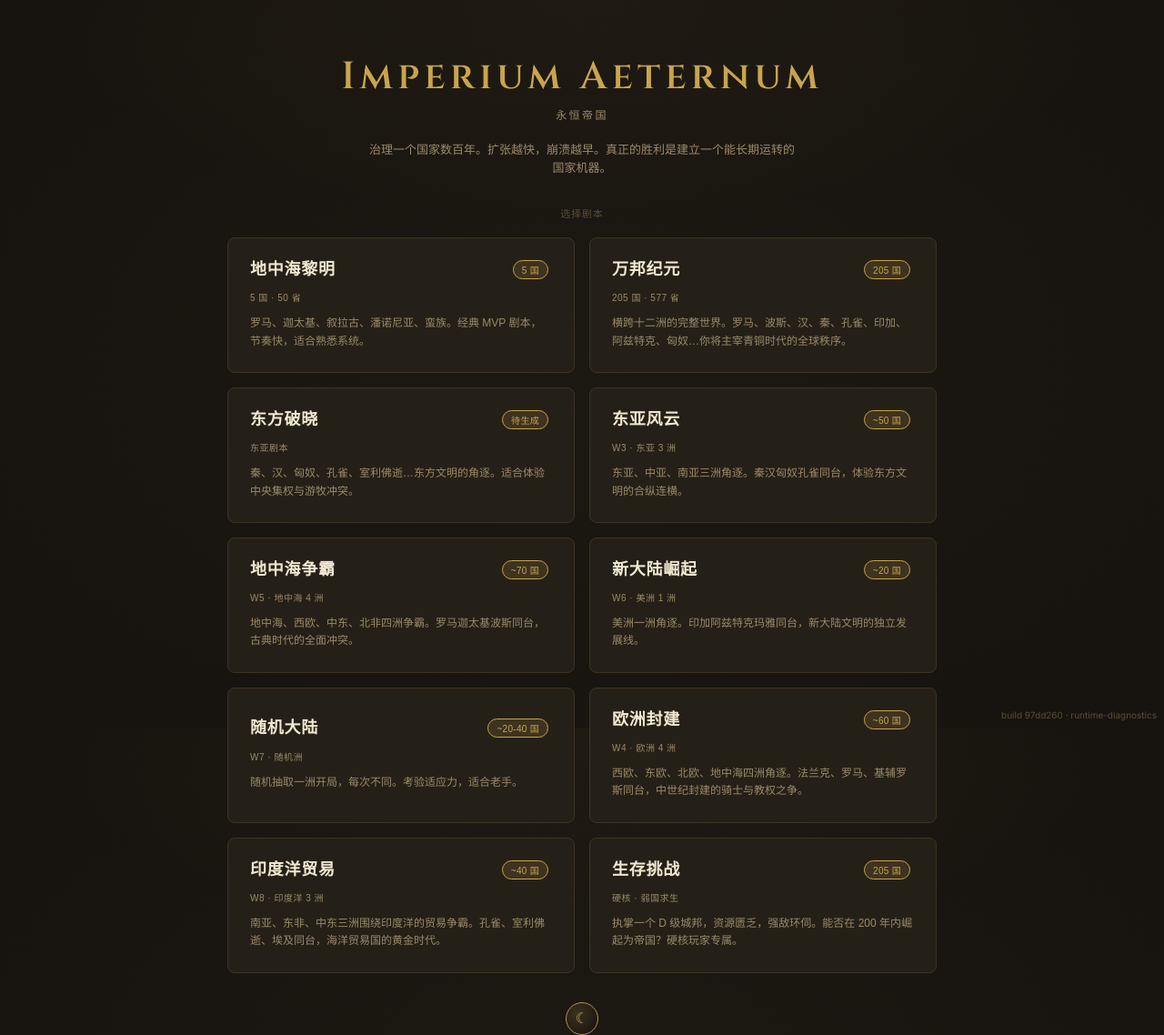
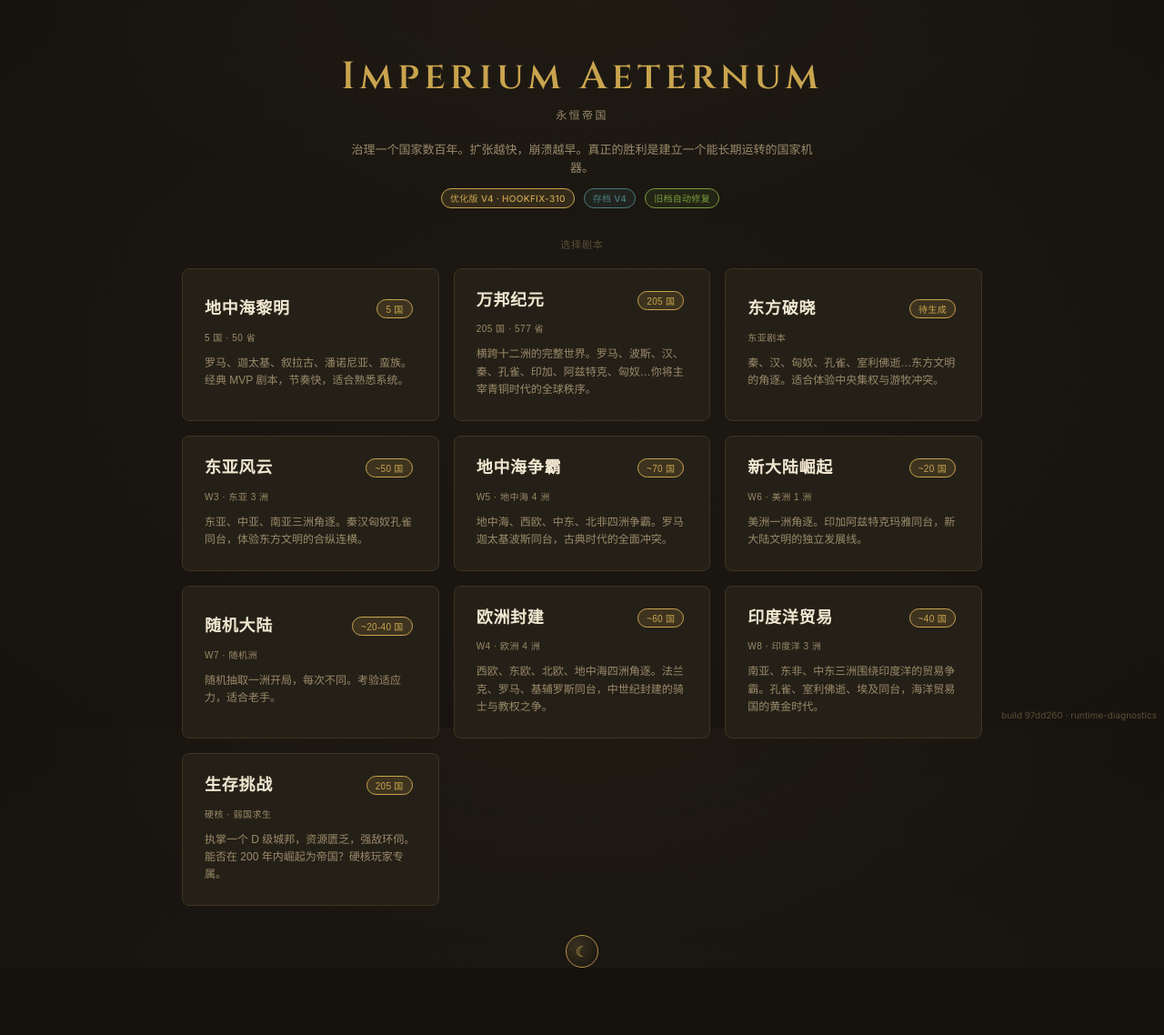
Before and after one commit to Lunora-Gather/Imperium-Aeternum, a React (Vite) app: page / in a window 1280 px wide. Shown: the whole page at 91% size. After the commit the page ends 1064 px from the top, so only its background shows below. Built offline with nearby package versions, Linux system fonts and the light colour scheme.

Commit message:
Polish scenario menu and local save controls

```diff
--- a/src/screens/ScenarioSelect.tsx
+++ b/src/screens/ScenarioSelect.tsx
@@ -1,19 +1,30 @@
 // 剧本选择页 — 开场选剧本 + 选国
 import { useState } from 'react';
 import { useGameStore, SCENARIOS, type ScenarioId } from '../store/gameStore';
+import { clearAllSaves, SAVE_VERSION } from '../store/persistence';
 import { Btn, Tag } from '../components/ui';
+
+const BUILD_MARK = '优化版 v4 · hookfix-310';
 
 export default function ScenarioSelect() {
   const { startScenario, startWithNation, load, hasSave, log } = useGameStore();
   const [selected, setSelected] = useState<ScenarioId | null>(null);
   const [pickedNation, setPickedNation] = useState<string | null>(null);
+  const [, forceRefresh] = useState(0);
 
   const scenario = SCENARIOS.find((s) => s.id === selected);
+  const saveExists = hasSave();
+
+  const clearLocal = () => {
+    if (!window.confirm('确认删除本浏览器里的全部 Imperium Aeternum 存档？')) return;
+    clearAllSaves();
+    forceRefresh((x) => x + 1);
+  };
 
   // 选了剧本但需要选国：显示选国界面
   if (scenario && scenario.needsNationPick && !pickedNation) {
     return (
-      <div style={{ maxWidth: 820, margin: '60px auto', padding: '0 20px' }}>
+      <div style={{ maxWidth: 900, margin: '60px auto', padding: '0 20px' }}>
         <div style={{ textAlign: 'center', marginBottom: 'var(--space-6)' }}>
           <h1 className="ia-display" style={{ fontSize: 36, margin: 0, letterSpacing: '0.1em' }}>{scenario.name}</h1>
           <p className="mute" style={{ marginTop: 'var(--space-3)', fontSize: 13 }}>{scenario.description}</p>
@@ -29,15 +40,14 @@ export default function ScenarioSelect() {
               onMouseLeave={(e) => { e.currentTarget.style.borderColor = 'var(--border)'; }}>
               <div style={{ display: 'flex', justifyContent: 'space-between', alignItems: 'center', marginBottom: 'var(--space-2)' }}>
                 <strong className="ia-display" style={{ fontSize: 16 }}>{n.name}</strong>
-                <Tag text={n.tier} tone={n.tier === 'S' ? 'gold' : 'info'} />
+                <Tag text={n.tier} tone={n.tier === 'S' ? 'gold' : n.tier === 'A' ? 'info' : 'warn'} />
               </div>
               <p className="mute" style={{ fontSize: 12, margin: 0, lineHeight: 1.5 }}>{n.desc}</p>
             </button>
           ))}
         </div>
         <div style={{ textAlign: 'center', marginTop: 'var(--space-5)' }}>
-          <Btn label="← 返回剧本列表" variant="ghost" onClick={() => { setSelected(null); }} />
-          {/* E11: classic 无需选国，点剧本即开；其余剧本在此选国后点「开启纪元」 */}
+          <Btn label="← 返回剧本列表" variant="ghost" onClick={() => { setSelected(null); setPickedNation(null); }} />
         </div>
       </div>
     );
@@ -66,7 +76,7 @@ export default function ScenarioSelect() {
 
   // 默认：剧本列表
   return (
-    <div style={{ maxWidth: 820, margin: '60px auto', padding: '0 20px' }}>
+    <div style={{ maxWidth: 920, margin: '60px auto', padding: '0 20px' }}>
       <div style={{ textAlign: 'center', marginBottom: 'var(--space-6)' }}>
         <h1 className="ia-display" style={{ fontSize: 42, margin: 0, letterSpacing: '0.12em', color: 'var(--gold)' }}>
           Imperium Aeternum
@@ -74,9 +84,14 @@ export default function ScenarioSelect() {
         <p className="ia-display ia-up" style={{ fontSize: 12, color: 'var(--text-mute)', marginTop: 'var(--space-2)', letterSpacing: '0.2em' }}>
           永恒帝国
         </p>
-        <p className="mute" style={{ marginTop: 'var(--space-4)', fontSize: 13, maxWidth: 480, margin: 'var(--space-4) auto 0' }}>
+        <p className="mute" style={{ marginTop: 'var(--space-4)', fontSize: 13, maxWidth: 520, margin: 'var(--space-4) auto 0' }}>
           治理一个国家数百年。扩张越快，崩溃越早。真正的胜利是建立一个能长期运转的国家机器。
         </p>
+        <div style={{ display: 'flex', justifyContent: 'center', gap: 6, marginTop: 12, flexWrap: 'wrap' }}>
+          <Tag text={BUILD_MARK} tone="gold" />
+          <Tag text={`存档 v${SAVE_VERSION}`} tone="info" />
+          <Tag text="旧档自动修复" tone="good" />
+        </div>
       </div>
 
       <div className="ia-display ia-up" style={{ fontSize: 11, color: 'var(--text-dim)', textAlign: 'center', marginBottom: 'var(--space-4)' }}>
@@ -86,7 +101,6 @@ export default function ScenarioSelect() {
       <div style={{ display: 'grid', gridTemplateColumns: 'repeat(auto-fill, minmax(260px, 1fr))', gap: 'var(--space-4)', marginBottom: 'var(--space-6)' }}>
         {SCENARIOS.map((s) => (
           <button key={s.id} className="ia-card" onClick={() => {
-              // 开启剧本初始化（含 store 中的 pendingScenario/pendingSeed）
               startScenario(s.id);
               if (s.needsNationPick) { setSelected(s.id); setPickedNation(null); }
             }}
@@ -103,23 +117,17 @@ export default function ScenarioSelect() {
         ))}
       </div>
 
-      <div style={{ textAlign: 'center', display: 'flex', gap: 'var(--space-3)', justifyContent: 'center', alignItems: 'center' }}>
-        {hasSave() && <Btn label="读取存档" variant="ghost" onClick={() => { if (load()) { /* scene 切换由 store 处理 */ } }} />}
-        {/* P3: menu 页主题切换（开场前调主题，循环 night→day→bamboo→ink） */}
+      <div style={{ textAlign: 'center', display: 'flex', gap: 'var(--space-3)', justifyContent: 'center', alignItems: 'center', flexWrap: 'wrap' }}>
+        {saveExists && <Btn label="读取自动存档" variant="ghost" onClick={() => load()} />}
+        {saveExists && <Btn label="清空本地存档" warn onClick={clearLocal} />}
         <button onClick={() => {
           const order = ['night', 'day', 'bamboo', 'ink'];
           let cur = 'night';
-          try {
-            if (typeof localStorage !== 'undefined') {
-              cur = localStorage.getItem('ia-theme') || 'night';
-            }
-          } catch { /* ignore */ }
-          const idx = order.indexOf(cur);
-          const next = order[(idx + 1) % order.length];
+          try { cur = localStorage.getItem('ia-theme') || 'night'; } catch { /* ignore */ }
+          const next = order[(order.indexOf(cur) + 1) % order.length];
           document.documentElement.setAttribute('data-theme', next === 'night' ? '' : next);
           try { localStorage.setItem('ia-theme', next); } catch { /* ignore */ }
-          // 强制重渲本组件
-          setSelected((x) => x);
+          forceRefresh((x) => x + 1);
         }} title="切换主题（暗夜/象牙/竹简/水墨）" style={{
           width: 36, height: 36, borderRadius: '50%', cursor: 'pointer',
           background: 'radial-gradient(circle at 35% 35%, #3a3220, #14110d)',
```
